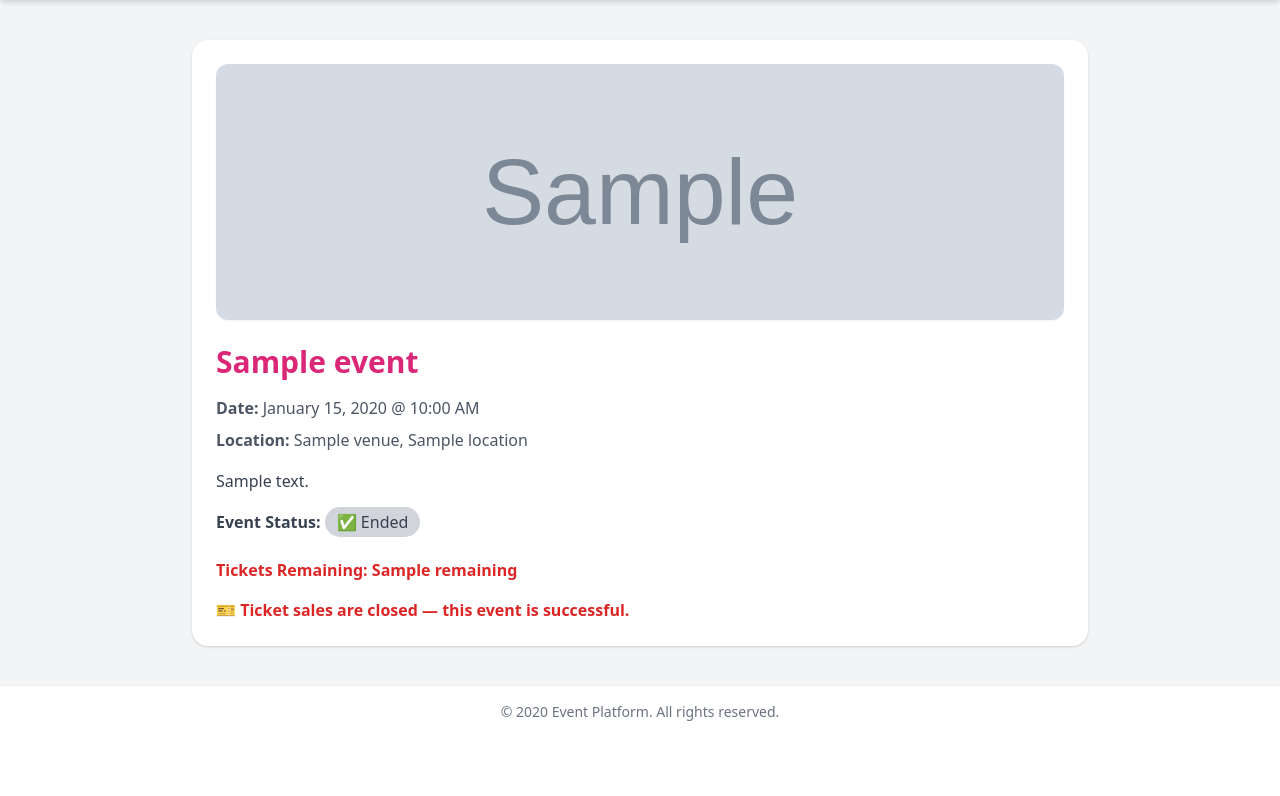
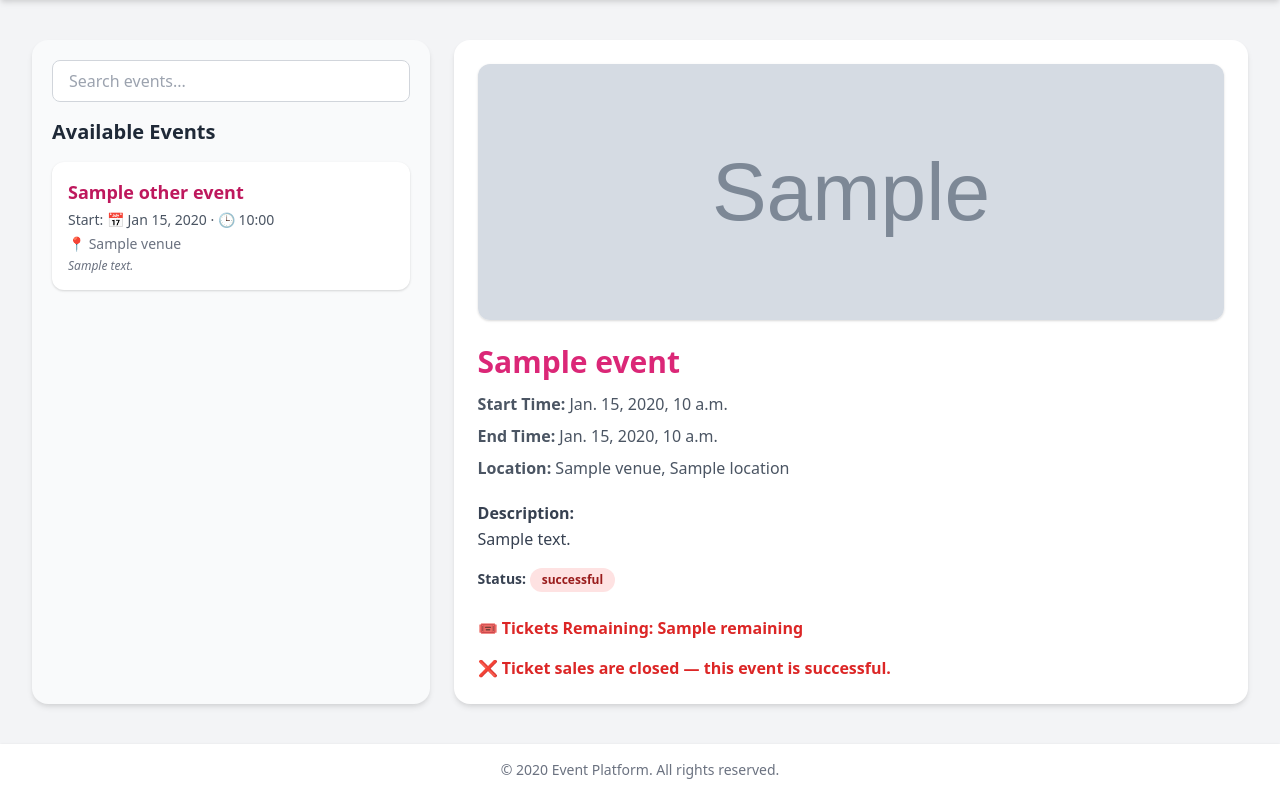
Before and after one commit to kuhanimkuu/event_booking_platform, a Django app: template events/templates/events/event_detail.html in a window 1280 px wide. Shown: the part 64-860 px from the top of the page. Before the commit the page ends 785 px from the top, so only its background shows below. Run offline with Django 3.2, Linux system fonts and the light colour scheme; the template is opened without the code that fills it: most values are stand-ins (such as "Sample title", 1, 10 or a date in 2020); grey boxes marked "Sample" are stand-in pictures.

Commit message:
fifth commit

```diff
--- a/events/models.py
+++ b/events/models.py
@@ -46,8 +46,8 @@ class Event(models.Model):
     image = CloudinaryField('image', blank=True, null=True)
     created_at = models.DateTimeField(auto_now_add=True)
 
-    @property
-    def status(self):
+
+    def get_status(self):
         now = timezone.now()
         if now < self.start_time:
             return "Not started"
--- a/events/templates/events/event_detail.html
+++ b/events/templates/events/event_detail.html
@@ -2,50 +2,90 @@
 {% block title %}{{ event.title }}{% endblock %}
 
 {% block content %}
-<div class="max-w-4xl mx-auto bg-white rounded-2xl shadow p-6 mt-10">
+<div class="max-w-7xl mx-auto mt-10 flex flex-col md:flex-row gap-6 px-4">
+
+    <!-- Sidebar: Other Events -->
+    <aside class="w-full md:w-1/3 bg-gray-50 p-5 rounded-2xl shadow-md h-[90vh] overflow-y-auto">
+        <form method="get" action="{% url 'event-list' %}" class="mb-4">
+            <input
+                type="text" name="search" placeholder="Search events..."
+                class="w-full px-4 py-2 border border-gray-300 rounded-lg focus:outline-none focus:ring-2 focus:ring-pink-300"
+            >
+        </form>
+
+        <h2 class="text-xl font-semibold text-gray-800 mb-4">Available Events</h2>
+
+        {% for e in other_events %}
+            <a href="{% url 'event-detail' e.id %}" class="block mb-4 p-4 rounded-xl bg-white shadow hover:bg-pink-50 transition space-y-1">
+                <h3 class="text-lg font-semibold text-pink-700">{{ e.title }}</h3>
+                <p class="text-sm text-gray-600">
+                    Start: 📅 {{ e.start_time|date:"M d, Y" }} &middot; 🕒 {{ e.start_time|date:"H:i" }}
+                </p>
+                <p class="text-sm text-gray-500 truncate">
+                    📍 {{ e.venue.name }}
+                </p>
+                <p class="text-xs text-gray-500 italic truncate">
+                    {{ e.description|truncatechars:60 }}
+                </p>
+            </a>
+            {% empty %}
+            <p class="text-gray-500">No events found.</p>
+        {% endfor %}
+    </aside>
+
+    <!-- Main Content: Event Details -->
+    <main class="w-full md:w-2/3 bg-white rounded-2xl shadow-md p-6">
+
         <!-- Event Image -->
         {% if event.image %}
             <img src="{{ event.image.url }}" alt="{{ event.title }}"
-             class="w-full h-64 object-cover rounded-xl mb-6 shadow-sm">
+                 class="w-full h-64 object-cover rounded-xl mb-6 shadow">
         {% endif %}
 
         <!-- Event Details -->
-    <h1 class="text-3xl font-bold text-pink-600 mb-4">{{ event.title }}</h1>
+        <h1 class="text-3xl font-bold text-pink-600 mb-3">{{ event.title }}</h1>
 
-    <p class="text-gray-600 mb-2">
-        <strong>Date:</strong> {{ event.date|date:"F j, Y @ g:i A" }}
+        <div class="space-y-2 text-gray-600">
+            <p><strong>Start Time:</strong> {{ event.start_time }}</p>
+            <p><strong>End Time:</strong> {{ event.end_time }}</p>
+            <p><strong>Location:</strong> {{ event.venue.name }}, {{ event.venue.location }}</p>
+        </div>
+
+        <div class="mt-5 text-gray-700 leading-relaxed">
+            <strong>Description:</strong>
+            <p>{{ event.description }}</p>
+        </div>
+
+        <!-- Event Status -->
+        <div class="mt-4">
+            <p class="text-sm text-gray-700">
+                <strong>Status:</strong>
+                <span class="
+                    inline-block px-3 py-1 rounded-full text-xs font-semibold
+                    {% if status == 'Not started' %}
+                        bg-yellow-100 text-yellow-800
+                    {% elif status == 'Ongoing' %}
+                        bg-green-100 text-green-800
+                    {% else %}
+                        bg-red-100 text-red-800
+                    {% endif %}
+                ">
+                    {{ status }}
+                </span>
             </p>
-    <p class="text-gray-600 mb-2">
-        <strong>Location:</strong> {{ event.venue.name }}, {{ event.venue.location }}
-    </p>
-
-    <p class="text-gray-700 mt-4 leading-relaxed">
-        {{ event.description }}
-    </p>
-
-    <!-- Status Display -->
-    <p class="mt-4">
-        <span class="font-semibold text-gray-700">Event Status:</span>
-        {% if event.status == 'Not started' %}
-            <span class="bg-yellow-100 text-yellow-700 px-3 py-1 rounded-full">🕒 Not Started</span>
-        {% elif event.status == 'Ongoing' %}
-            <span class="bg-blue-100 text-blue-700 px-3 py-1 rounded-full">🔴 Ongoing</span>
-        {% else %}
-            <span class="bg-gray-300 text-gray-700 px-3 py-1 rounded-full">✅ Ended</span>
-        {% endif %}
-    </p>
+        </div>
 
         <!-- Ticket Info -->
         <div class="mt-6">
             {% if ticket %}
                 <p class="text-red-600 font-semibold mb-4">
-                Tickets Remaining: {{ remaining }}
+                    🎟️ Tickets Remaining: {{ remaining }}
                 </p>
 
-            {% if event.status == 'Not started' %}
+                {% if allow_purchase %}
                     {% if user.is_authenticated %}
                         <a href="{% url 'book-event' event.id %}"
-                       class="inline-block bg-pink-600 text-white px-6 py-2 rounded-lg hover:bg-pink-700 transition">
+                           class="inline-block bg-pink-600 text-white px-6 py-2 rounded-lg hover:bg-pink-700 transition duration-200">
                             Book Now
                         </a>
                     {% else %}
@@ -54,12 +94,16 @@
                         </p>
                     {% endif %}
                 {% else %}
-                <p class="text-red-600 font-semibold">🎫 Ticket sales are closed — this event is {{ event.status|lower }}.</p>
+                    <p class="text-red-600 font-semibold">
+                        ❌ Ticket sales are closed — this event is {{ status|lower }}.
+                    </p>
                 {% endif %}
-
             {% else %}
-            <p class="text-red-600 font-semibold">No tickets available for this event.</p>
+                <p class="text-red-600 font-semibold">
+                    ❌ No tickets available for this event.
+                </p>
             {% endif %}
         </div>
+    </main>
 </div>
 {% endblock %}
```
Also changed, not shown: events/templates/events/event_list.html (+40 -59 lines), events/views.py (+59 -2 lines). Lines whose indentation alone changed are shown as unchanged.
